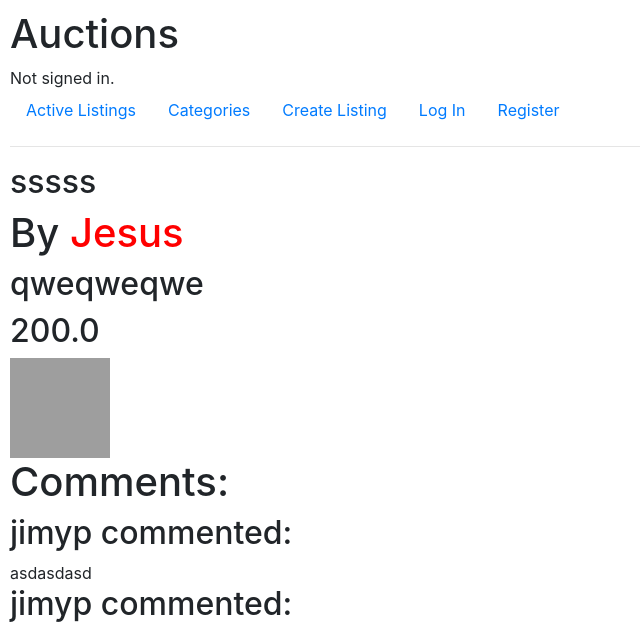
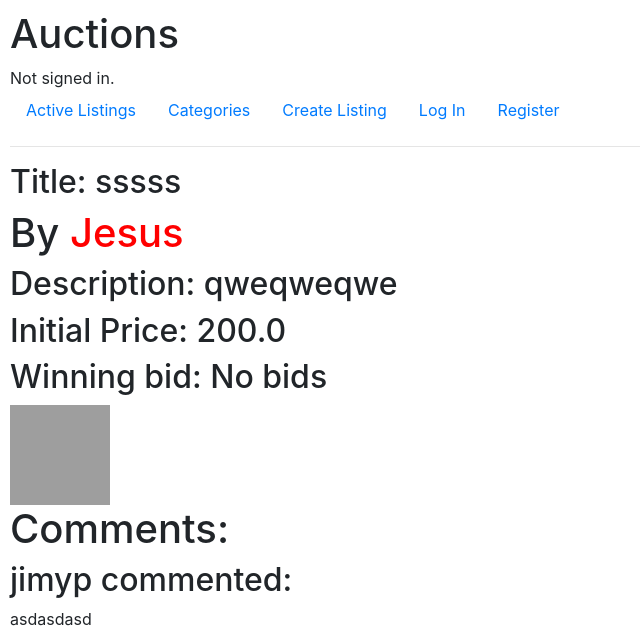
Before and after one commit to jimypage0211/CS50xWeb_commerce, a Django app: page /listing/2 in a window 1280 px wide. Shown: the top 631 px of the page, without its empty margins (0-640 px from the left). Run offline with Django 3.2, Linux system fonts and the light colour scheme; data comes from the database, SQL or seed files in the repository; both versions use the stored data as it was after the commit; some libraries are stand-ins or nearby versions; grey boxes are pictures that could not be loaded.

Commit message:
Finalize done but need to change winning bid into a foreing key

```diff
--- a/auctions/models.py
+++ b/auctions/models.py
@@ -21,6 +21,7 @@ class Listing(models.Model):
     active = models.BooleanField()
     imgLink = models.CharField(max_length=100, blank=True)
     category = models.ForeignKey(Category,on_delete=models.CASCADE,blank=True, null=True, related_name="listings")
+    winningBid = models.FloatField(null=False)
     watchlistedBy = models.ManyToManyField(User, null=True, blank=True, related_name="watchlist")
 
     def __str__(self) -> str:
--- a/auctions/templates/auctions/index.html
+++ b/auctions/templates/auctions/index.html
@@ -8,6 +8,7 @@
         <h1>Active Listings</h1>
     {% endif %}
     {% for listing in listings %}
+        {% if listing.active %}
             <div>
                 <h1>{{listing.title}} by <span style="color: red">{{listing.poster}}</span></h1>
                 <h2>{{listing.description}}</h2>
@@ -17,5 +18,6 @@
                 {% endif %}
                 <a href="/listing/{{listing.id}}">View listing</a>
             </div>
+        {% endif %}
     {% endfor %}
 {% endblock %}
--- a/auctions/templates/auctions/viewListing.html
+++ b/auctions/templates/auctions/viewListing.html
@@ -1,10 +1,12 @@
 {% extends "auctions/layout.html" %}
 
 {% block body %}
-    <h2>{{listing.title}}</h2>
+    {% if listing.active %}
+        <h2>Title: {{listing.title}}</h2>
         <h1>By <span style="color: red;">{{listing.poster}}</span></h1>
-    <h2>{{listing.description}}</h2>
-    <h2>{{listing.initialPrice}}</h2>
+        <h2>Description: {{listing.description}}</h2>
+        <h2>Initial Price: {{listing.initialPrice}}</h2>
+        <h2>Winning bid: {{listing.winningBid}}</h2>
         {% if listing.imgLink %}
             <img src="{{listing.imgLink}}" style="height: 100px; width: 100px" />
         {% endif %}
@@ -25,7 +27,7 @@
                         {% csrf_token %}
                         <input type="submit" value="Edit" />
                     </form>
-                <form action="" method="post">
+                    <form action="/finalize/{{listing.id}}" method="post">
                         {% csrf_token %}
                         <input type="submit" value="Finalize" />
                     </form>
@@ -48,4 +50,7 @@
                 </div>
             {% endif %}
         {% endif %}
+    {% endif %}
+
+
 {% endblock %}
--- a/auctions/urls.py
+++ b/auctions/urls.py
@@ -14,5 +14,6 @@ urlpatterns = [
     path("categoryListings/<str:catName>", views.categoryListings, name="categoryListings"),
     path("categories",views.categories, name="categories"),
     path("listing/<str:id>",views.visitListing, name="visit" ),
-    path("bid/<str:listingId>",views.bid, name= "bid" )
+    path("bid/<str:listingId>",views.bid, name= "bid" ),
+    path("finalize/<str:listingId>", views.finalize, name="finalize")
 ]
--- a/auctions/utils.py
+++ b/auctions/utils.py
@@ -5,13 +5,15 @@ def setListing(request):
     description = request.POST["description"]
     minBid = request.POST["minBid"]
     imgURL = request.POST["imgURL"]
-    category = Category(name = request.POST["category"])
+    category = Category(catName = request.POST["category"])
+    category.save()
     user = request.user
     listing = Listing(
         poster = user,
         title = title,
         description = description,
         initialPrice = minBid,
+        winningBid = minBid,
         active = True,
         imgLink = imgURL,
         category = category
@@ -32,5 +34,13 @@ def setComment(request,listingID):
     )
     comment.save()
 
-def setBid(request):
-    pass
+def getHighestBid(listing):
+    bids = listing.listingBids.all()
+    max = 0
+    if not len(bids):
+        return "No bids"
+    else:
+        for bid in bids:
+            if bid.bidValue > max:
+                max = bid.bidValue
+        return max
--- a/auctions/views.py
+++ b/auctions/views.py
@@ -5,7 +5,7 @@ from django.http import HttpResponse, HttpResponseRedirect
 from django.shortcuts import render
 from django.urls import reverse
 from django.contrib.auth.decorators import login_required
-from django.contrib import messages
+
 
 from .models import *
 from .utils import *
@@ -29,10 +29,24 @@ class CommentForm(forms.Form):
 
 
 def index(request):
-    return render(request, "auctions/index.html", {"listings": Listing.objects.all(), "catName": ""})
+    activeListings = Listing.objects.filter(active = True)
+    return render(request, "auctions/index.html", {"listings": activeListings, "catName": ""})
+
+def finalize (request, listingId):
+    toCloseListing = Listing.objects.get(id=listingId)
+    toCloseListing.active= False
+    toCloseListing.save()
+    return HttpResponseRedirect(reverse("index"))
+
 
 def bid(request, listingId):
     target = Listing.objects.get(id = listingId)
+    highestBid = getHighestBid(target)
+    if highestBid != "No bids" :
+        target.winningBid = getHighestBid(target)
+    bidValue = float (request.POST["bidValue"])
+    if bidValue <= target.winningBid:
+        return HttpResponse("Bid needs to be higher than winning bid")
     bid = Bid(
         bidder= request.user,
         target= target,
@@ -86,6 +100,8 @@ def categoryListings(request, catName):
 
 def visitListing(request, id):
     listing = Listing.objects.get(id=id)
+    highestBid = getHighestBid(listing)
+    listing.winningBid = highestBid
     return render(
         request,
         "auctions/viewListing.html",
```
Also changed, not shown: auctions/migrations/0011_listing_winningbid.py (added), db.sqlite3. Lines whose indentation alone changed are shown as unchanged.
